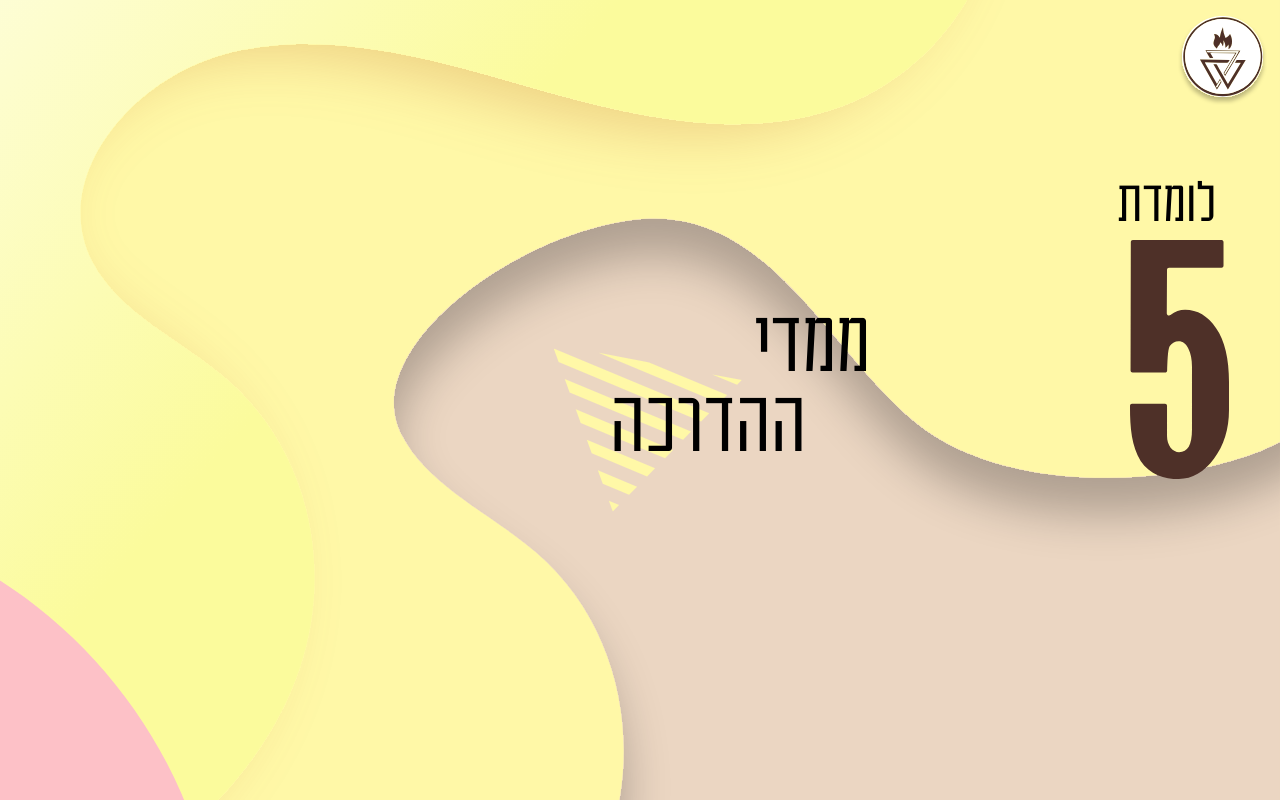
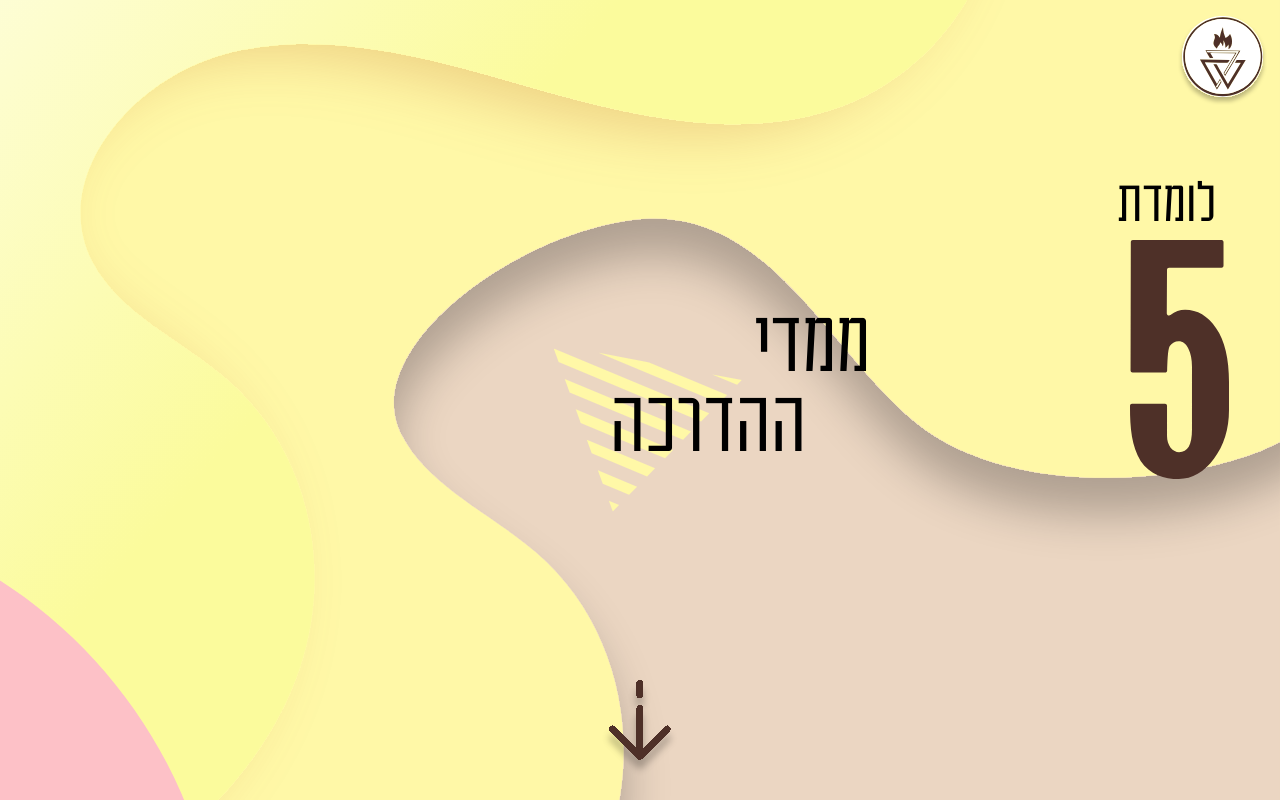
Before and after one commit to hupaschool/trainingDimensions, a React (Vite) app: page /#/ in a window 1280 px wide. Shown: the top 800 px of the page. Built offline with nearby package versions, Linux system fonts and the light colour scheme.

Commit message:
finished the  first page

```diff
--- a/src/index.css
+++ b/src/index.css
@@ -116,3 +116,10 @@ body {
   right: 37%;
   top: 45vh;
 }
+
+.arrow-down{
+  left: 50%;
+  transform: translate(-50%);
+  top: 85vh;
+  position: absolute;
+}
--- a/src/mainPage.jsx
+++ b/src/mainPage.jsx
@@ -4,6 +4,7 @@ import strippedCircle from './assets/strippedCircle.svg';
 import plusSign from './assets/plusSign.svg';
 import schoolLogo from './assets/schoolLogo.svg';
 import bigFive from './assets/bigFive.svg';
+import arrowDown from './assets/arrowDown.svg';
 
 const MainPage = () => {
     return (
@@ -15,6 +16,7 @@ const MainPage = () => {
                     <div className='first-page-text' id= "lomdat">לומדת</div>
                     <div className='first-page-text' id= "memadei">ממדי</div>
                     <div className='first-page-text' id= "hadracha">ההדרכה</div>
+                    <img src = {arrowDown} className='arrow-down' alt='arrow down'/>
 
 
                 </div>
```
Also changed, not shown: src/assets/arrowDown.svg (added).
